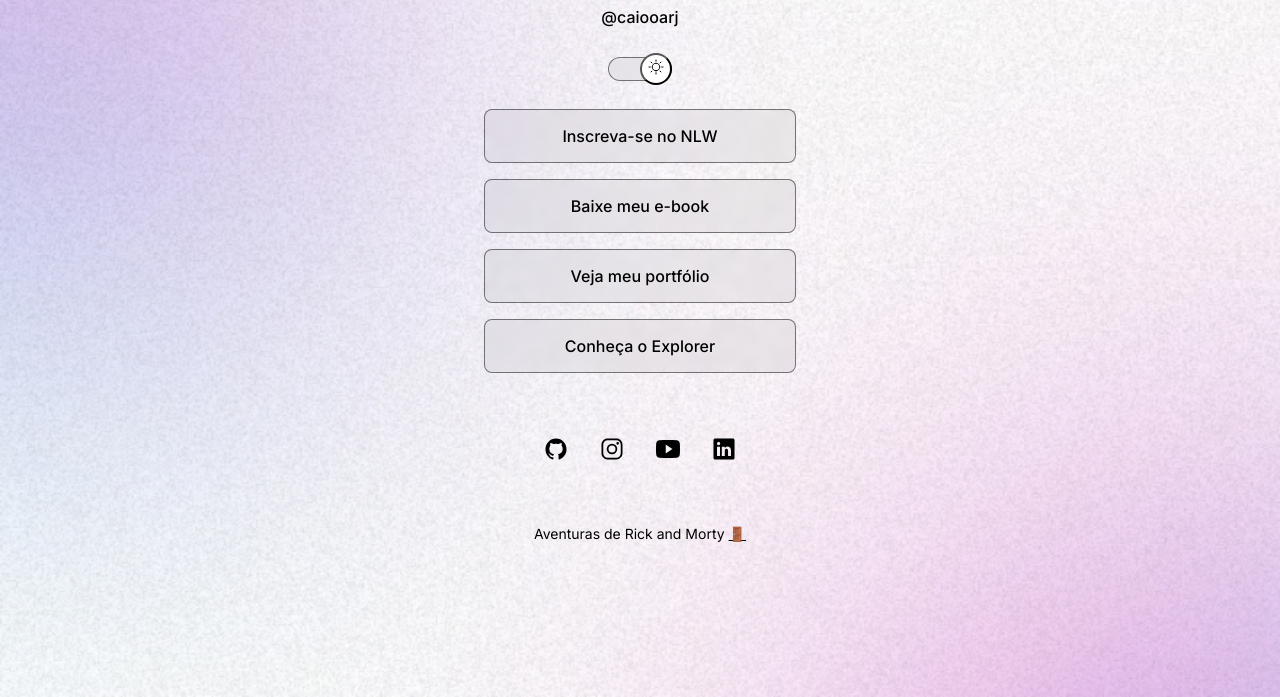
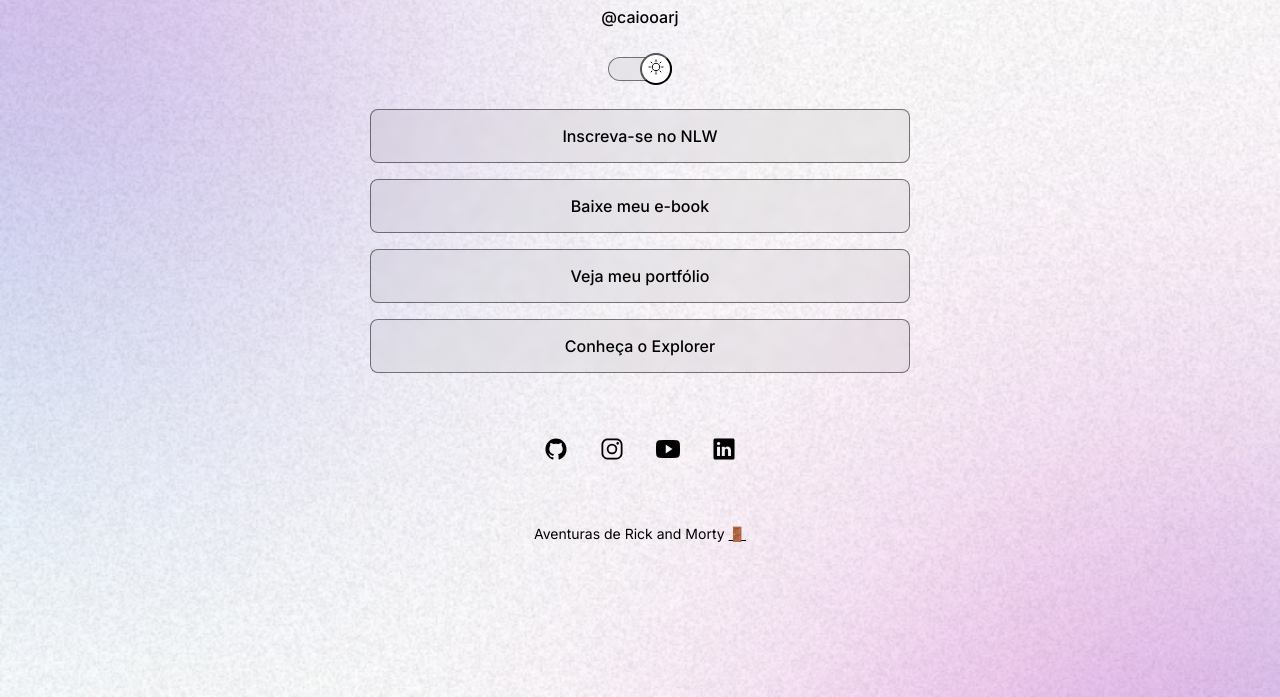
Before and after one commit to CaioEstanislau/primeiro-projeto, a plain HTML site: page index.html in a window 1280 px wide. Shown: the part 103-800 px from the top of the page. Drawn offline with nearby package versions, Linux system fonts and the light colour scheme.

Commit message:
adjust container width

```diff
--- a/script.js
+++ b/script.js
@@ -13,10 +13,10 @@ function toggleMode() {
 
     if (body.classList.contains('light')){
         img.setAttribute('src', './assets/avatar-light.png')
-        img.setAttribute('alt', 'imageprofileLight')
+
     } else {
         img.setAttribute ('src', './assets/avatar.png')
-        img.setAttribute ('alt', 'imageprofileDark')    }
+    }
 
 
 
--- a/style.css
+++ b/style.css
@@ -41,7 +41,8 @@ body *  {
 }
 
 #container {
-  width: 360px;
+  width: 100%;
+  max-width: 588px;
   margin: 56px auto 0px;
   padding: 0 24px ;
 
```
